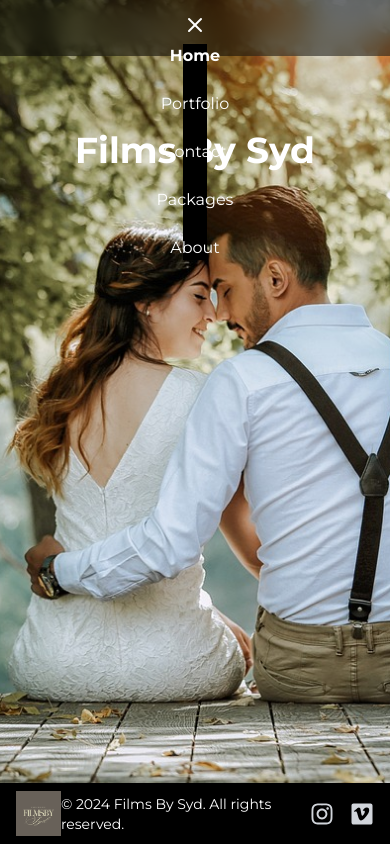
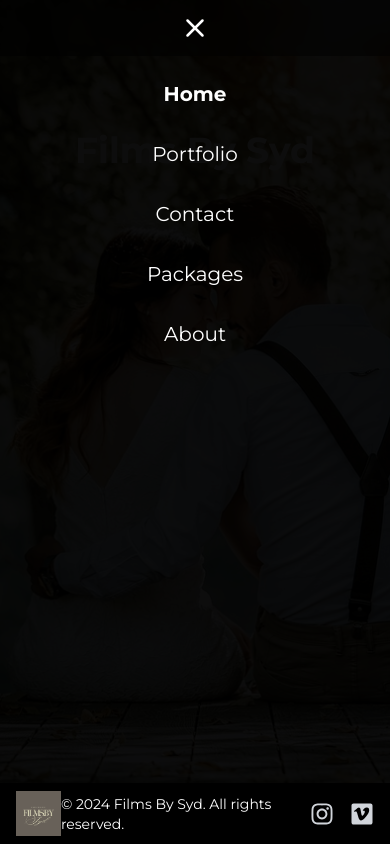
Before and after one commit to aaronerbe/films.by_syd, a Next.js app in the folder filmsby/: page / in a window 390 px wide. Both pictures are taken after a click on the button "Toggle menu". Built offline with nearby package versions, Linux system fonts and the light colour scheme.

Commit message:
fixed menus

```diff
--- a/filmsby/package.json
+++ b/filmsby/package.json
@@ -9,6 +9,7 @@
     "lint": "next lint"
   },
   "dependencies": {
+    "@headlessui/react": "^2.2.0",
     "clsx": "^2.1.1",
     "next": "15.0.2",
     "react": "19.0.0-rc-02c0e824-20241028",
--- a/filmsby/src/app/components/Navbar/MobileNavLinks.tsx
+++ b/filmsby/src/app/components/Navbar/MobileNavLinks.tsx
@@ -1,36 +1,51 @@
 "use client";
+import { useState } from "react";
 import Link from "next/link";
-import clsx from "clsx";
 import { usePathname } from "next/navigation";
+import { FiMenu, FiX } from "react-icons/fi";
 
 const links = [
 { name: "Home", href: "/" },
 { name: "Portfolio", href: "/portfolio" },
 { name: "Contact", href: "/contact" },
 { name: "Packages", href: "/packages" },
+{ name: "About", href: "/about" },
 ];
 
-const NavLinks = () => {
+const MobileNavLinks = () => {
+const [menuOpen, setMenuOpen] = useState(false);
 const pathname = usePathname();
 
+const toggleMenu = () => setMenuOpen((prev) => !prev);
+
 return (
-    <div className="flex gap-20">
-    {links.map((link) => (
-        <Link
+    <div className="relative flex justify-center items-center w-full">
+    {/* Centered Hamburger / Close Icon */}
+    <button
+        onClick={toggleMenu}
+        className="text-white focus:outline-none z-50"
+        aria-label="Toggle menu"
+    >
+        {menuOpen ? <FiX size={30} /> : <FiMenu size={30} />}
+    </button>
+
+    {/* Full-Screen Mobile Menu Overlay */}
+    {menuOpen && (
+        <div className="fixed inset-0 bg-black bg-opacity-95 flex flex-col items-center pt-20 h-screen space-y-8 text-white text-xl font-alt z-40">
+        {links.map((link) => (
+            <Link
             key={link.name}
             href={link.href}
-            className={clsx(
-                "hover:text-gray-300 text-white transition-colors text-l font-alt",
-                {
-                "text-white font-bold hover:text-gray-300": pathname === link.href,
-                }
-            )}
-        >
+            className={`hover:text-gray-300 ${pathname === link.href ? "font-bold" : ""}`}
+            onClick={() => setMenuOpen(false)} // Close menu on link click
+            >
             {link.name}
-        </Link>
-    ))}
+            </Link>
+        ))}
+        </div>
+    )}
     </div>
 );
 };
 
-export default NavLinks;
+export default MobileNavLinks;
--- a/filmsby/src/app/components/Navbar/NavLinks.tsx
+++ b/filmsby/src/app/components/Navbar/NavLinks.tsx
@@ -1,9 +1,7 @@
 "use client";
-import { useState } from "react";
 import Link from "next/link";
 import clsx from "clsx";
 import { usePathname } from "next/navigation";
-import { FiMenu, FiX } from "react-icons/fi"; // Icons for menu open/close
 
 const links = [
     { name: "Home", href: "/" },
@@ -14,51 +12,92 @@ const links = [
     ];
 
 const NavLinks = () => {
-const [menuOpen, setMenuOpen] = useState(false);
 const pathname = usePathname();
 
-const toggleMenu = () => setMenuOpen((prev) => !prev);
-
 return (
-    <div className="relative">
-    {/* Hamburger Icon for Mobile */}
-    <button
-        onClick={toggleMenu}
-        className="md:hidden text-white focus:outline-none"
-        aria-label="Toggle menu"
-    >
-        {menuOpen ? <FiX size={24} /> : <FiMenu size={24} />}
-    </button>
-
-    {/* Links for Desktop and Mobile */}
-    <div
-        className={clsx(
-        "absolute md:static top-full left-0 w-full md:w-auto bg-black md:bg-transparent",
-        "md:flex md:flex-row gap-6 md:gap-20 items-center",
-        {
-            "flex flex-col": menuOpen,
-            "hidden": !menuOpen && !menuOpen && "md:flex",
-        }
-        )}
-    >
+    <div className="flex gap-6 md:gap-20 items-center">
     {links.map((link) => (
         <Link
         key={link.name}
         href={link.href}
         className={clsx(
-            "hover:text-gray-300 text-white transition-colors text-l font-alt",
+            "text-white transition-colors text-l font-alt hover:text-gray-300",
             {
-                "text-white font-bold hover:text-gray-300": pathname === link.href,
+            "font-bold": pathname === link.href,
             }
         )}
-            onClick={() => setMenuOpen(false)} // Close menu on click (mobile)
         >
         {link.name}
         </Link>
     ))}
     </div>
-    </div>
 );
 };
 
 export default NavLinks;
+
+
+//"use client";
+//import { useState } from "react";
+//import Link from "next/link";
+//import clsx from "clsx";
+//import { usePathname } from "next/navigation";
+//import { FiMenu, FiX } from "react-icons/fi"; // Icons for menu open/close
+
+//const links = [
+//{ name: "Home", href: "/" },
+//{ name: "Portfolio", href: "/portfolio" },
+//{ name: "Contact", href: "/contact" },
+//{ name: "Packages", href: "/packages" },
+//{ name: "About", href: "/about" },
+//];
+
+//const NavLinks = () => {
+//    const [menuOpen, setMenuOpen] = useState(false);
+//    const pathname = usePathname();
+
+//    const toggleMenu = () => setMenuOpen((prev) => !prev);
+
+//    return (
+//        <div className="relative">
+//        {/* Hamburger Icon for Mobile */}
+//        <button
+//            onClick={toggleMenu}
+//            className="md:hidden text-white focus:outline-none"
+//            aria-label="Toggle menu"
+//        >
+//            {menuOpen ? <FiX size={24} /> : <FiMenu size={24} />}
+//        </button>
+
+//        {/* Links for Desktop and Mobile */}
+//        <div
+//            className={clsx(
+//            "absolute md:static top-full left-0 w-full md:w-auto bg-black md:bg-transparent",
+//            "md:flex md:flex-row gap-6 md:gap-20 items-center",
+//            {
+//                "flex flex-col": menuOpen,
+//                "hidden": !menuOpen && !menuOpen && "md:flex",
+//            }
+//            )}
+//        >
+//            {links.map((link) => (
+//            <Link
+//                key={link.name}
+//                href={link.href}
+//                className={clsx(
+//                "hover:text-gray-300 text-white transition-colors text-l font-alt",
+//                {
+//                    "text-white font-bold hover:text-gray-300": pathname === link.href,
+//                }
+//                )}
+//                onClick={() => setMenuOpen(false)} // Close menu on click (mobile)
+//            >
+//                {link.name}
+//            </Link>
+//            ))}
+//        </div>
+//        </div>
+//    );
+//};
+
+//export default NavLinks;
--- a/filmsby/src/app/components/Navbar/Navbar.tsx
+++ b/filmsby/src/app/components/Navbar/Navbar.tsx
@@ -1,6 +1,6 @@
 //import Logo from '../Logo/Logo';
 import NavLinks from './NavLinks';
-//import { SocialIcons } from '../SocialIcons';
+import MobileNavLinks from './MobileNavLinks';
 
 export default function Navbar() {
 return (
@@ -11,17 +11,16 @@ return (
         {/*<Logo src="/logos/logo-lg.jpeg" alt="Films By Syd Logo" href="/" />*/}
         </div>
 
-        {/* Centered NavLinks */}
-        <div className="absolute left-1/2 transform -translate-x-1/2">
+        {/* Centered NavLinks for Desktop */}
+        <div className="absolute left-1/2 transform -translate-x-1/2 hidden md:block">
         <NavLinks />
         </div>
 
-        {/* Right-aligned Social Icons (or empty space if not present) */}
-        <div className="flex-shrink-0">
-        {/* <SocialIcons /> */}
+        {/* Right-aligned Hamburger Icon for Mobile */}
+        <div className="md:hidden flex justify-center items-center w-full">
+        <MobileNavLinks />
         </div>
     </div>
-
     </nav>
 );
 }
```
Also changed, not shown: 1 other file (tests, documents, lock files or other folders). Lines whose indentation alone changed are shown as unchanged.
